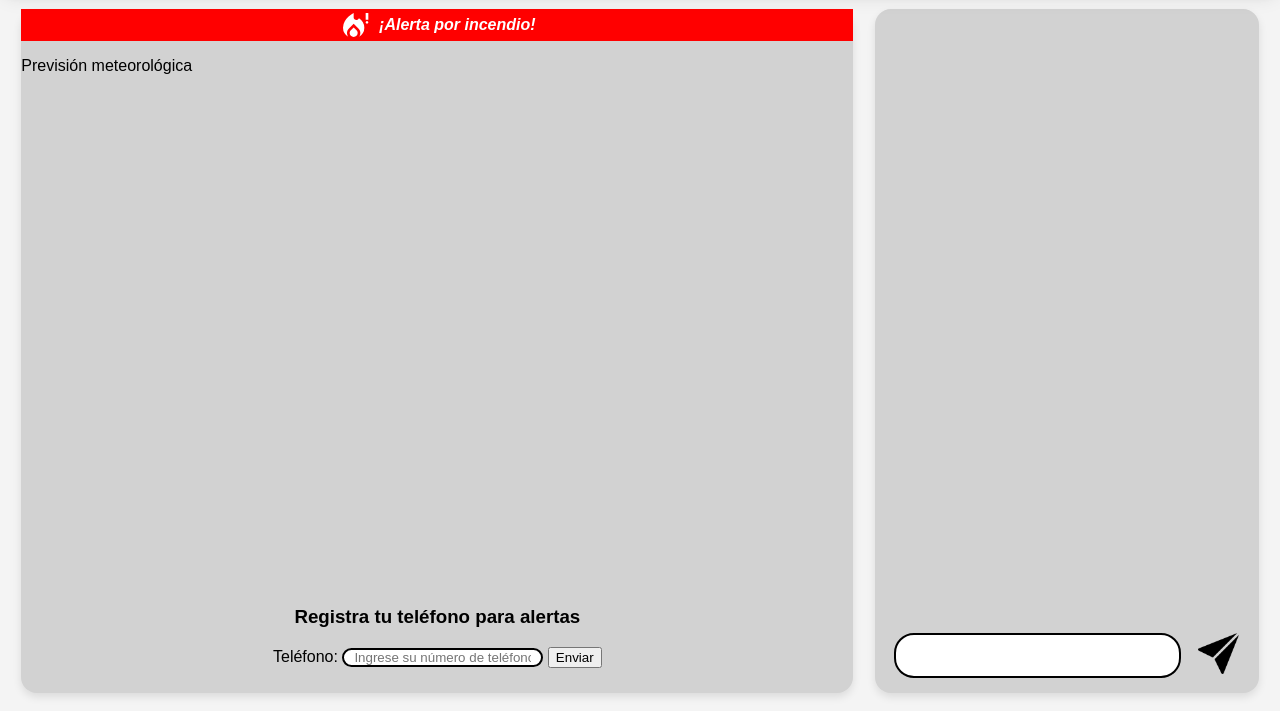
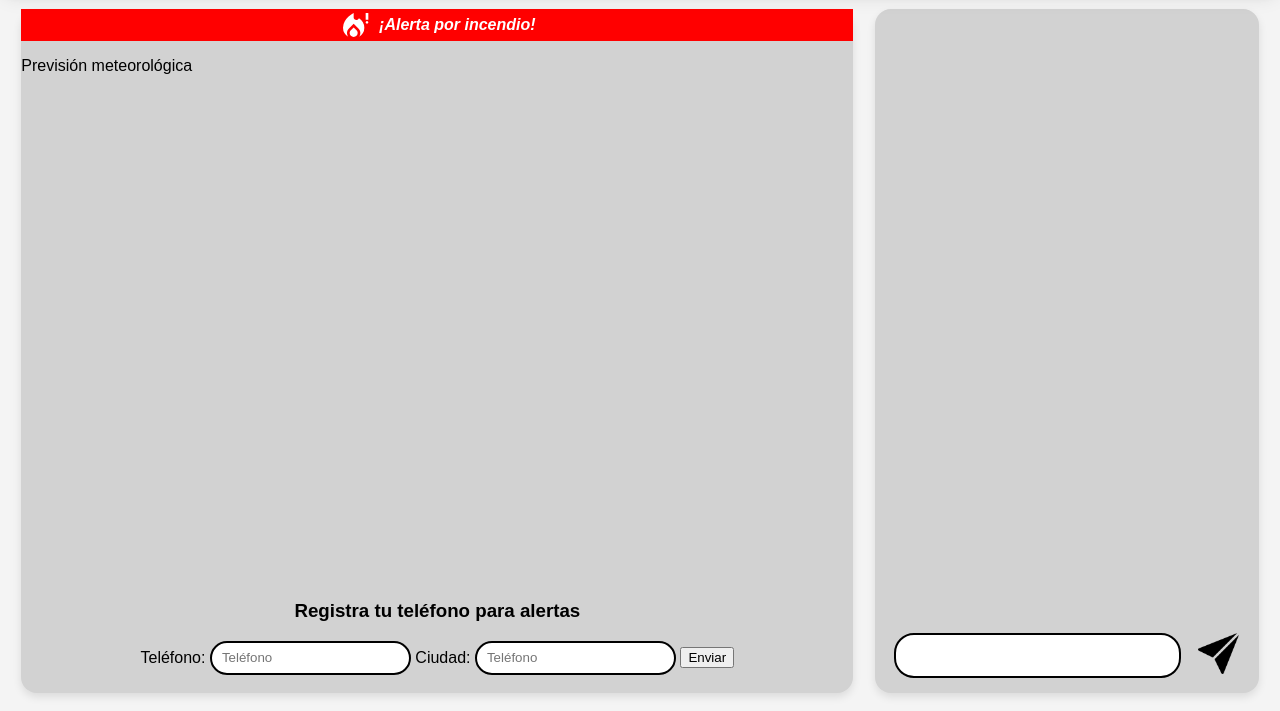
Before and after one commit to NIU1671277/Hackathon-Challenge2-Climate, a website: page public/index.html in a window 1280 px wide. Shown: the part 89-800 px from the top of the page. Drawn offline with nearby package versions, Linux system fonts and the light colour scheme; no server answers; a web font is replaced by a local one.

Commit message:
formulari ciutat + telefon

```diff
--- a/public/css/style.css
+++ b/public/css/style.css
@@ -142,3 +142,7 @@ input{
     height: 20%;
     width: 100%;
 }
+
+#phone, #ciutat{
+    height: 30px;
+}
--- a/public/index.html
+++ b/public/index.html
@@ -33,7 +33,9 @@
                 <h3>Registra tu teléfono para alertas</h3>
                 <form>
                     <label for="phone">Teléfono:</label>
-                    <input type="tel" id="phone" name="phone" placeholder="Ingrese su número de teléfono" required>
+                    <input type="tel" id="phone" name="phone" placeholder="Teléfono" required>
+                    <label for="phone">Ciudad:</label>
+                    <input type="tel" id="ciutat" name="ciutat" placeholder="Teléfono" required>
                     <button type="submit">Enviar</button>
                 </form>
             </div>
```
